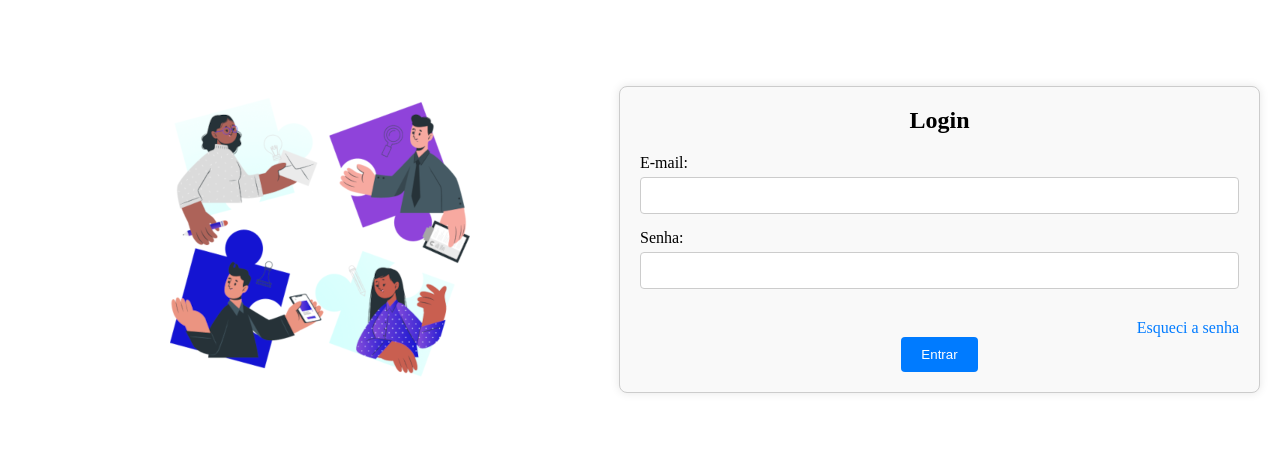
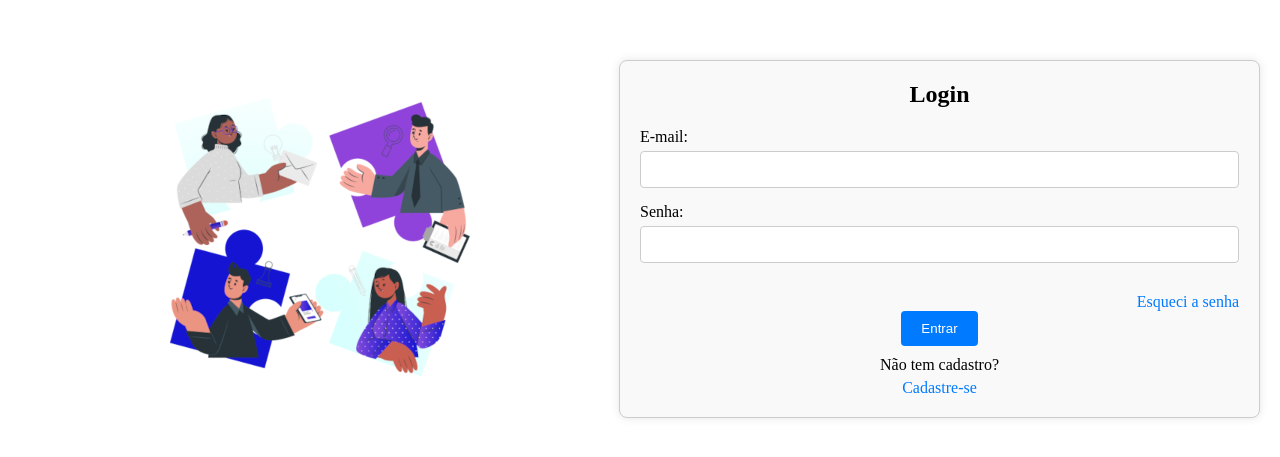
Before and after one commit to JonathasRodriguesDEV/ResticWebApp, a plain HTML site: page index.html in a window 1280 px wide. Shown: the part 161-618 px from the top of the page. Drawn offline with Linux system fonts and the light colour scheme.

Commit message:
Atualização da página principal e criação da página de cadastre-se

```diff
--- a/index.css
+++ b/index.css
@@ -80,6 +80,18 @@
     text-decoration: underline;
 }
 
+.cadastro {text-align: center;
+
+}
+.cadastro a {
+    color: #007bff;
+    text-decoration:none;
+}
+
+.cadastro p {
+    margin-top: 10px;
+    margin-bottom: 5px;
+}
 @media (max-width: 600px) {
     .image-container {
         display: none;
--- a/index.html
+++ b/index.html
@@ -27,6 +27,11 @@
 
             <!-- Alterado o tipo do botão e adicionado o onclick -->
             <button type="button" onclick="login()">Entrar</button>
+
+            <div class="cadastro">
+            <p>Não tem cadastro?</p>
+            <a href="cadastro.html" target="_self">Cadastre-se</a>
+            </div>
         </div>
     </div>
 
```
